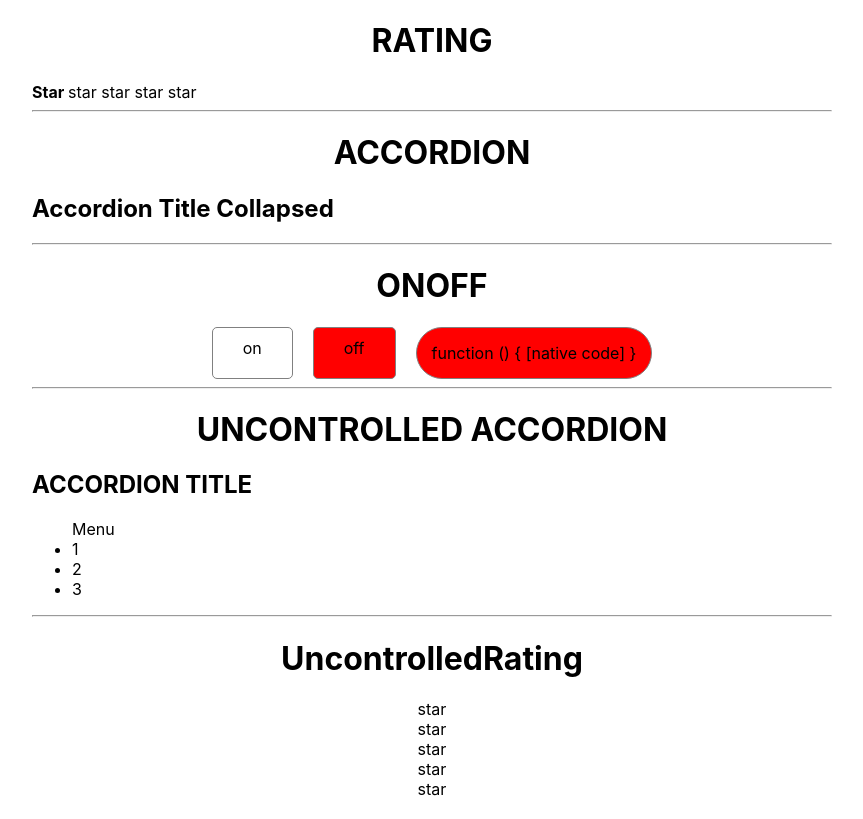
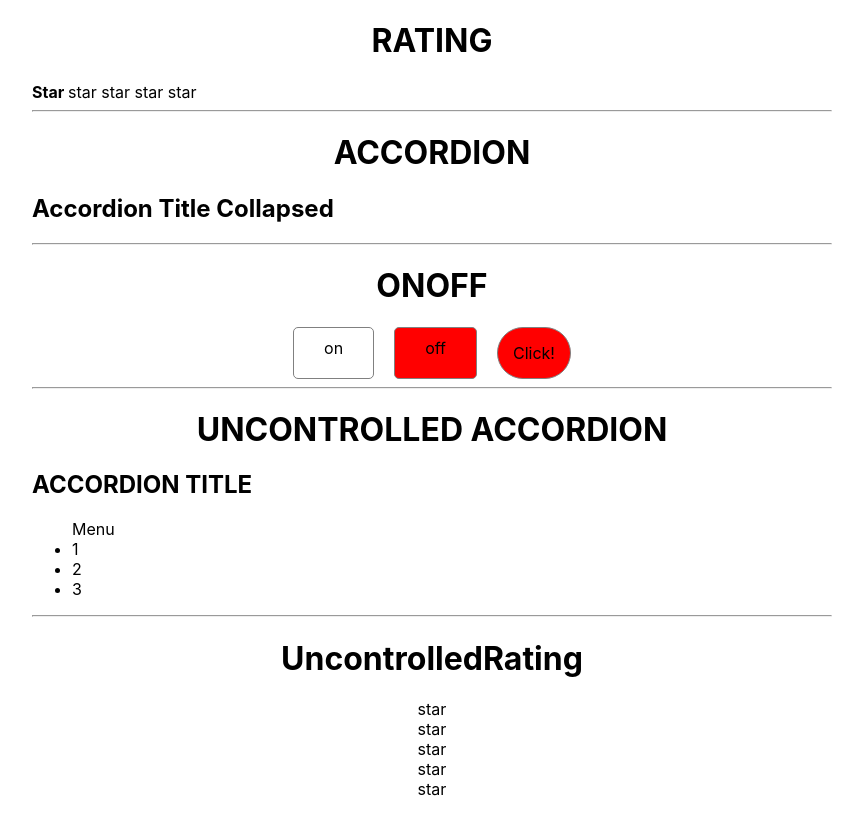
Before and after one commit to ArturLimaiko/it-kamasutra-examples-, a React (Create React App) app: page / in a window 1280 px wide. Shown: the whole page, without its empty margins (208-1071 px from the left). Built offline with nearby package versions, Linux system fonts and the light colour scheme.

Commit message:
переделал OnOff компоненту , контролируем ее из App

```diff
--- a/src/App.tsx
+++ b/src/App.tsx
@@ -10,6 +10,8 @@ function App() {
 
     let [ratingValue, setRatingValue] = useState<RatingValueType>(1)
     let [accordionCollapsed, setAccordionCollapsed] = useState<boolean>(true)
+    const [switchOn, setSwitchOn] = useState(false);
+
     return (
         <div className="App">
             <AppTitle title='RATING'/>
@@ -21,7 +23,7 @@ function App() {
                        onChange={() => {setAccordionCollapsed(!accordionCollapsed)}}/>
             <hr/>
             <AppTitle title='ONOFF'/>
-            <OnOff/>
+            <OnOff switchOn={switchOn} onChange = {setSwitchOn}/>
             <hr/>
             <AppTitle title=' UNCONTROLLED ACCORDION'/>
             <UncontrolledAccordion titleValue={'ACCORDION TITLE'}/>
--- a/src/OnOff.tsx
+++ b/src/OnOff.tsx
@@ -1,7 +1,11 @@
-import React, {useState} from 'react';
+import React from 'react';
 
-export const OnOff = () => {
-    const [on, setOn] = useState(false);
+export type OnOffType = {
+    switchOn: boolean
+    onChange: (on: boolean) => void
+}
+
+export const OnOff = ({switchOn,onChange} : OnOffType) => {
 
     const onStyle = {
         display: 'block',
@@ -9,7 +13,7 @@ export const OnOff = () => {
         padding: '10px 30px',
         margin: '0',
         border: '1px solid gray',
-        backgroundColor: on ? 'green' : 'white',
+        backgroundColor: switchOn ? 'green' : 'white',
         color: 'black'
 
     }
@@ -19,7 +23,7 @@ export const OnOff = () => {
         padding: '10px 30px',
         margin: '0',
         border: '1px solid gray',
-        backgroundColor: on ? 'white' : 'red',
+        backgroundColor: switchOn ? 'white' : 'red',
         color: 'black'
     }
     const switchButton = {
@@ -27,7 +31,7 @@ export const OnOff = () => {
         padding: '15px',
         border: '1px solid gray',
         borderRadius: '30px',
-        backgroundColor: on ? 'green' : 'red'
+        backgroundColor: switchOn ? 'green' : 'red'
     }
     const wrap = {
         display: 'flex',
@@ -37,9 +41,9 @@ export const OnOff = () => {
 
     return (
         <div style={wrap}>
-            <div style={onStyle} onClick={() => setOn(true)}>on</div>
-            <div style={offStyle} onClick={() => setOn(false)}>off</div>
-            <div style={switchButton}>{setOn.toString()}</div>
+            <div style={onStyle} onClick={() => onChange(true)}>on</div>
+            <div style={offStyle} onClick={() => onChange(false)}>off</div>
+            <div style={switchButton}> Click! </div>
         </div>
     );
 };
```
